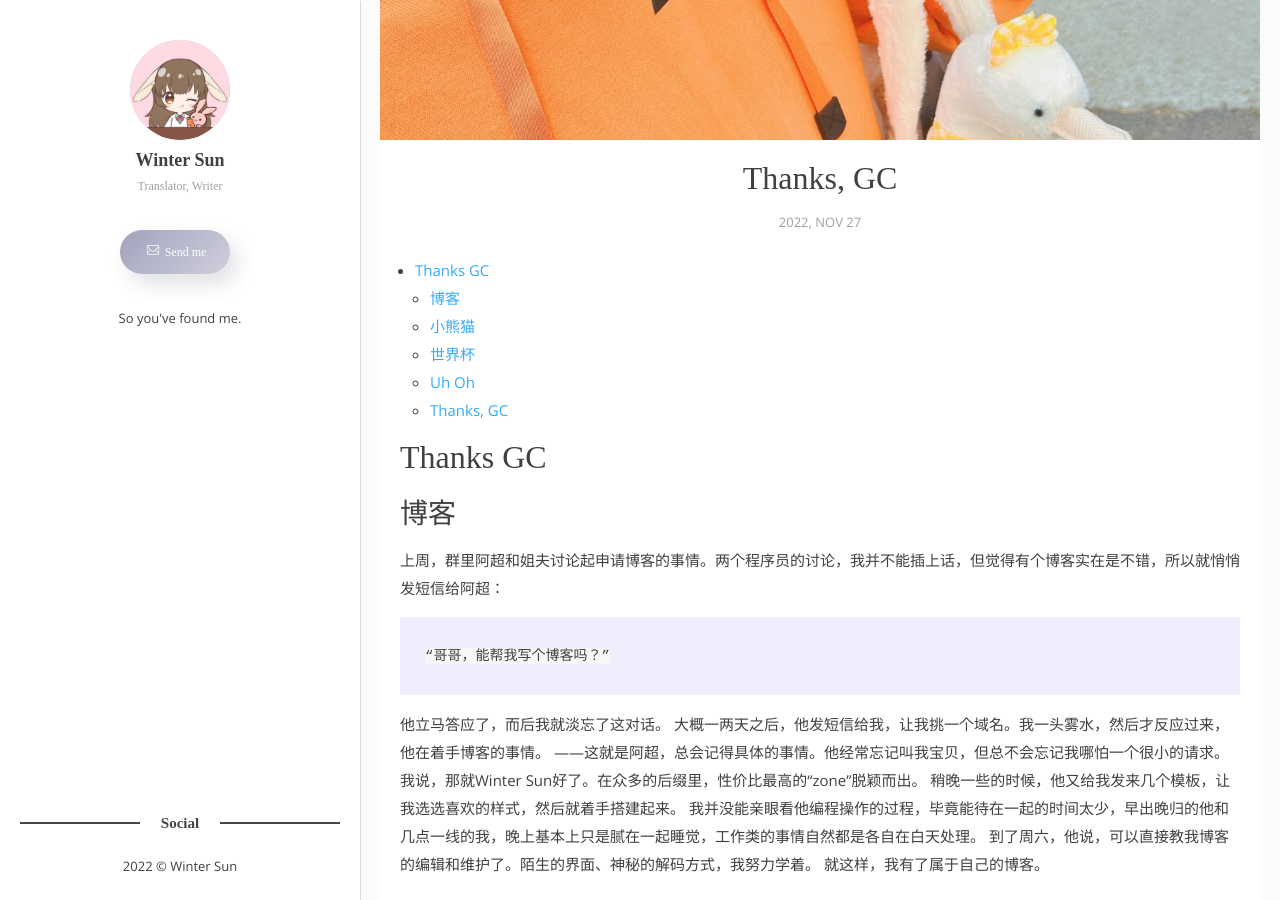
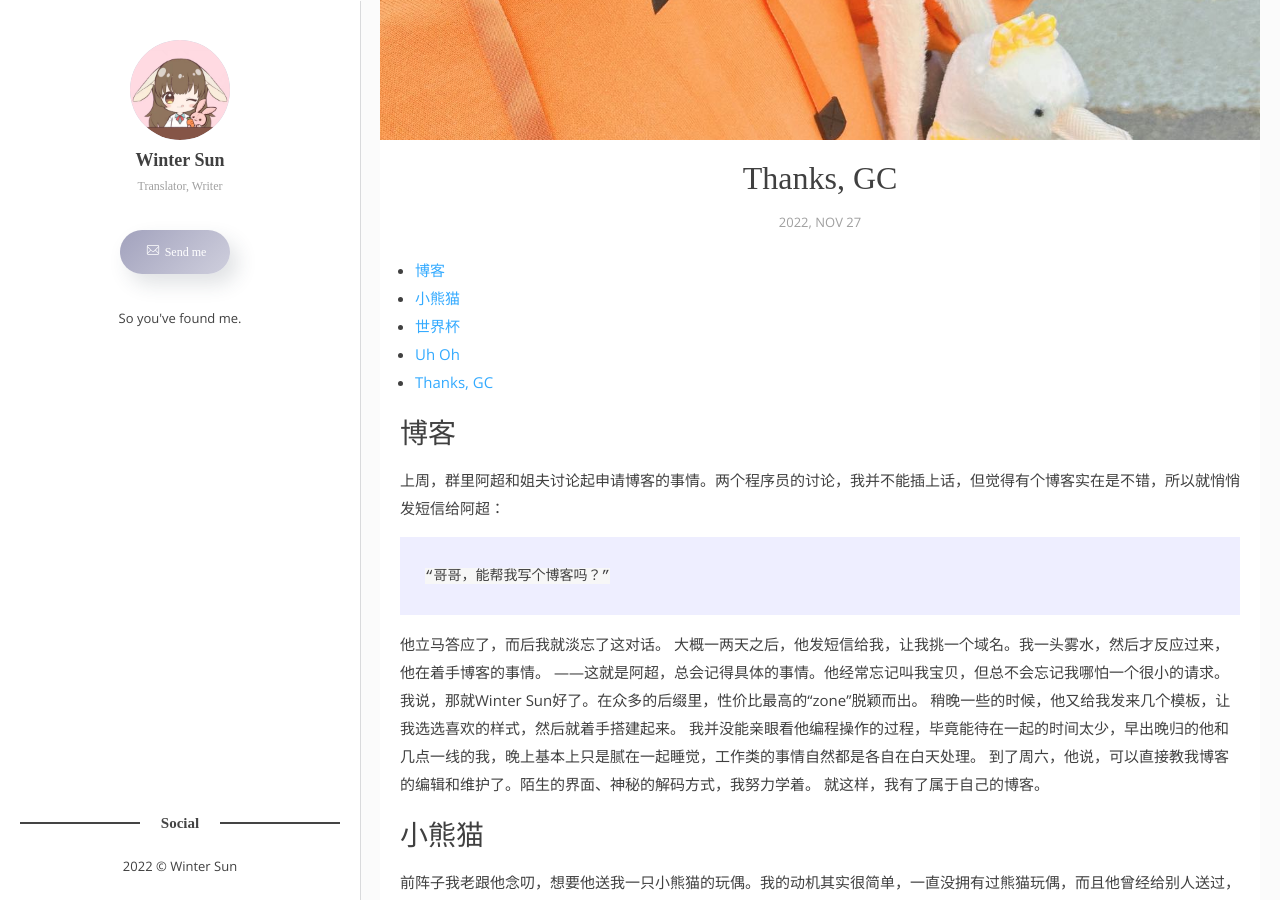
Before and after one commit to DXWinterSun/DXWinterSun.github.io, a Jekyll site: the page built from _posts/2022-11-27-thanks-gc.md, in a window 1280 px wide and 900 px high, scrolled down 373 px. Built offline with Jekyll 4.4.1, drawn with Linux system fonts in a browser that asks for light colours; some web fonts are replaced.

Commit message:
Optimized

```diff
--- a/_posts/2022-11-27-thanks-gc.md
+++ b/_posts/2022-11-27-thanks-gc.md
@@ -11,7 +11,7 @@ summary: "谢谢你，阿超。谢谢你恰到好处的美好，谢谢你给我
 * Kramdown table of contents
 {:toc .toc}
 
-# Thanks GC
+
 
 ## 博客
 
```
